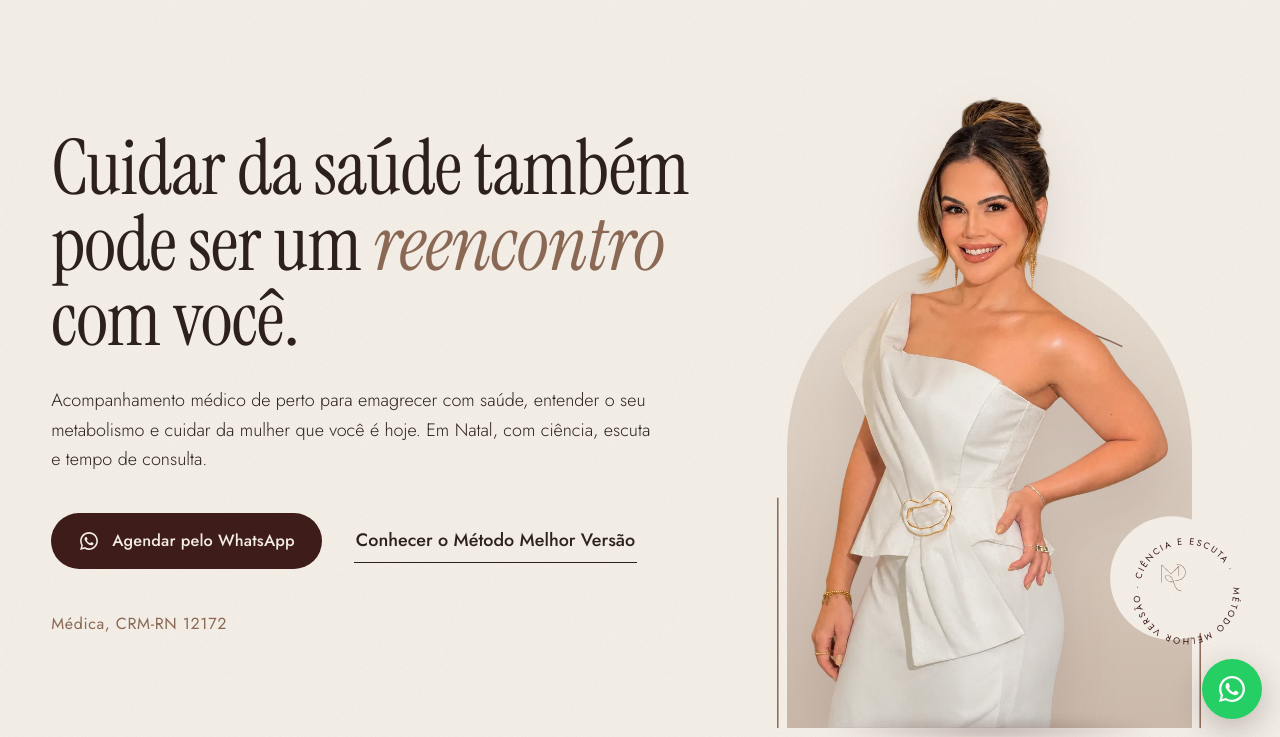
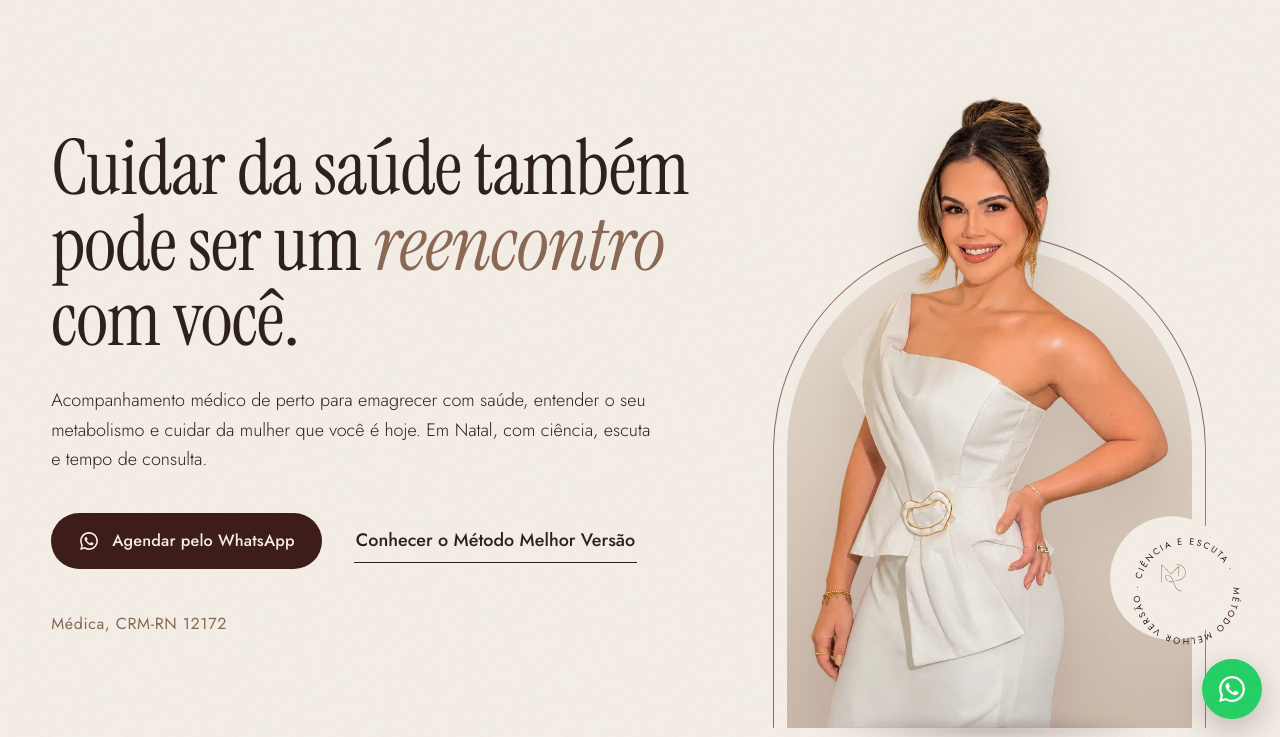
Before and after one commit to Israel-ops-cmd/site-marilia-rego, a plain HTML site: page index.html in a window 1280 px wide. Shown: the part 63-800 px from the top of the page. Drawn offline with Linux system fonts and the light colour scheme.

Commit message:
Arco da hero alinhado ao fundo e desenhado por máscara
Co-Authored-By: Claude Opus 5.5 <noreply@anthropic.com>
Claude-Session: https://claude.ai/code/session_01BuBshsin3C4fuVFiRZdN8V

```diff
--- a/index.html
+++ b/index.html
@@ -162,7 +162,8 @@ body.is-dark .brand svg{color:var(--areia)}
 .crm{margin-top:2.6rem;font-size:1rem;color:var(--bronze);letter-spacing:.04em}
 .portrait{position:relative;justify-self:center;width:min(100%,440px);aspect-ratio:3/4.3;margin-top:40px}
 .arch-fill{position:absolute;left:4%;right:4%;bottom:0;top:24%;border-radius:999px 999px 0 0;background:linear-gradient(180deg,var(--areia),color-mix(in srgb,var(--areia) 70%,var(--bronze)))}
-.arch-line{position:absolute;left:0;top:20%;width:100%;height:80%;overflow:visible}
+.arch-line{position:absolute;left:calc(4% - 14px);right:calc(4% - 14px);top:calc(24% - 14px);bottom:0;border:1.5px solid var(--bronze);border-bottom:0;border-radius:999px 999px 0 0;clip-path:inset(0 0 0 0)}
+.js:not(.reduce) .arch-line{clip-path:inset(100% 0 0 0)}
 .cut{position:absolute;left:4%;right:4%;bottom:0;top:0;clip-path:inset(-30% 0 0 0);display:flex;align-items:flex-end;justify-content:center}
 .cut img{height:100%;width:auto;max-width:none;filter:drop-shadow(0 30px 30px rgba(62,28,26,.12))}
 .floor{position:absolute;left:12%;right:12%;bottom:-16px;height:28px;border-radius:50%;background:radial-gradient(closest-side,rgba(62,28,26,.28),transparent);filter:blur(4px)}
@@ -410,9 +411,7 @@ body.is-dark .cursor{border-color:var(--areia)}
 
     <div class="portrait" aria-hidden="false">
       <div class="arch-fill"></div>
-      <svg class="arch-line" viewBox="0 0 100 100" preserveAspectRatio="none" aria-hidden="true">
-        <path class="trace hero-arch" d="M2,100 L2,46 C2,10 98,10 98,46 L98,100"/>
-      </svg>
+      <div class="arch-line" aria-hidden="true"></div>
       <div class="cut">
         <img src="img/01-hero-809.webp" srcset="img/01-hero-700.webp 700w, img/01-hero-809.webp 809w" sizes="(max-width: 860px) 78vw, 34vw" width="809" height="1428" alt="Dra. Marília Rêgo sorrindo, de vestido branco, na clínica" fetchpriority="high">
       </div>
@@ -693,6 +692,7 @@ document.addEventListener('DOMContentLoaded', function(){
     document.querySelectorAll('[data-reveal]').forEach(function(e){e.style.opacity=1;e.style.transform='none'});
     document.querySelectorAll('.wi').forEach(function(e){e.style.transform='none'});
     document.querySelectorAll('#manifesto .w').forEach(function(e){e.style.opacity=1});
+    var al=document.querySelector('.arch-line');if(al)al.style.clipPath='none';
     return;
   }
 
@@ -725,14 +725,12 @@ document.addEventListener('DOMContentLoaded', function(){
         .from('.cut img',{yPercent:12,opacity:0,duration:D3},0)
         .from('.arch-fill',{scaleY:0,transformOrigin:'50% 100%',duration:D3},0)
         .from('.seal',{scale:.6,opacity:0,duration:D2},.5);
-  var archPath=document.querySelector('.hero-arch');
-  var archLen=archPath.getTotalLength();
-  gsap.set(archPath,{strokeDasharray:archLen,strokeDashoffset:archLen});
+  var archPath=document.querySelector('.arch-line');
 
   /* Abertura: o monograma se desenha, o nome aparece, a cortina sobe */
   function runIntro(){
     var layer=document.querySelector('.intro-layer');
-    if(!root.classList.contains('intro')){gsap.set(archPath,{strokeDashoffset:0});heroIn.play();return;}
+    if(!root.classList.contains('intro')){gsap.to(archPath,{clipPath:'inset(0% 0 0 0)',duration:D3});heroIn.play();return;}
     lenis.stop();
     var paths=layer.querySelectorAll('.dm');
     paths.forEach(function(p){var l=p.getTotalLength();gsap.set(p,{strokeDasharray:l,strokeDashoffset:l})});
@@ -741,7 +739,7 @@ document.addEventListener('DOMContentLoaded', function(){
     tl.to(paths,{strokeDashoffset:0,duration:.55,stagger:.28,ease:'power2.inOut'})
       .to(name.children,{opacity:1,duration:D1,stagger:.025},1.0)
       .to(layer,{clipPath:'inset(0 0 100% 0)',duration:D2,ease:'expo.inOut'},1.75)
-      .to(archPath,{strokeDashoffset:0,duration:D3,ease:'power2.inOut'},1.95)
+      .to(archPath,{clipPath:'inset(0% 0 0 0)',duration:D3,ease:'power2.inOut'},1.95)
       .add(function(){heroIn.play()},2.0);
   }
   if(document.fonts&&document.fonts.ready){Promise.race([document.fonts.ready,new Promise(function(r){setTimeout(r,800)})]).then(runIntro);}else runIntro();
```
